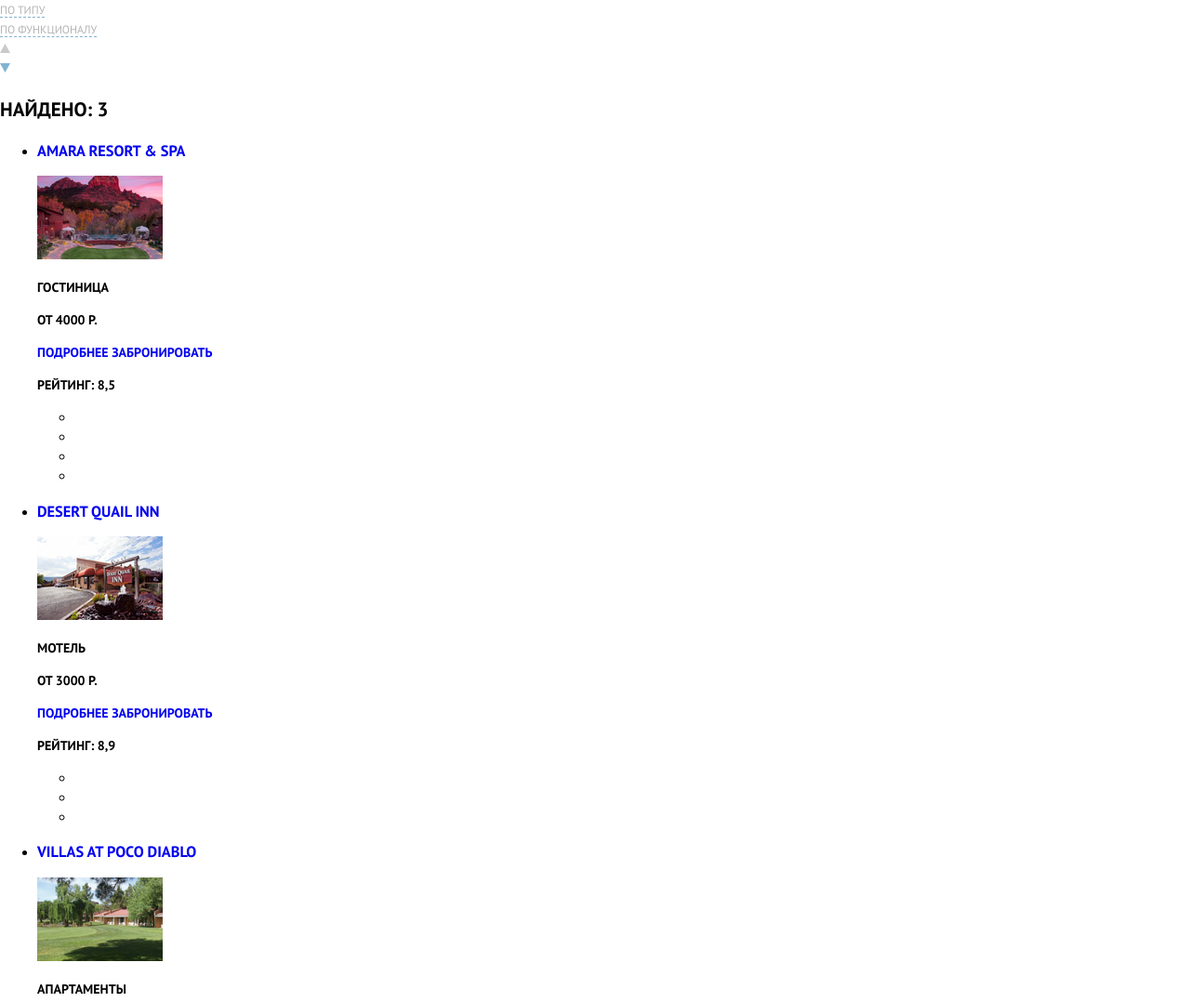
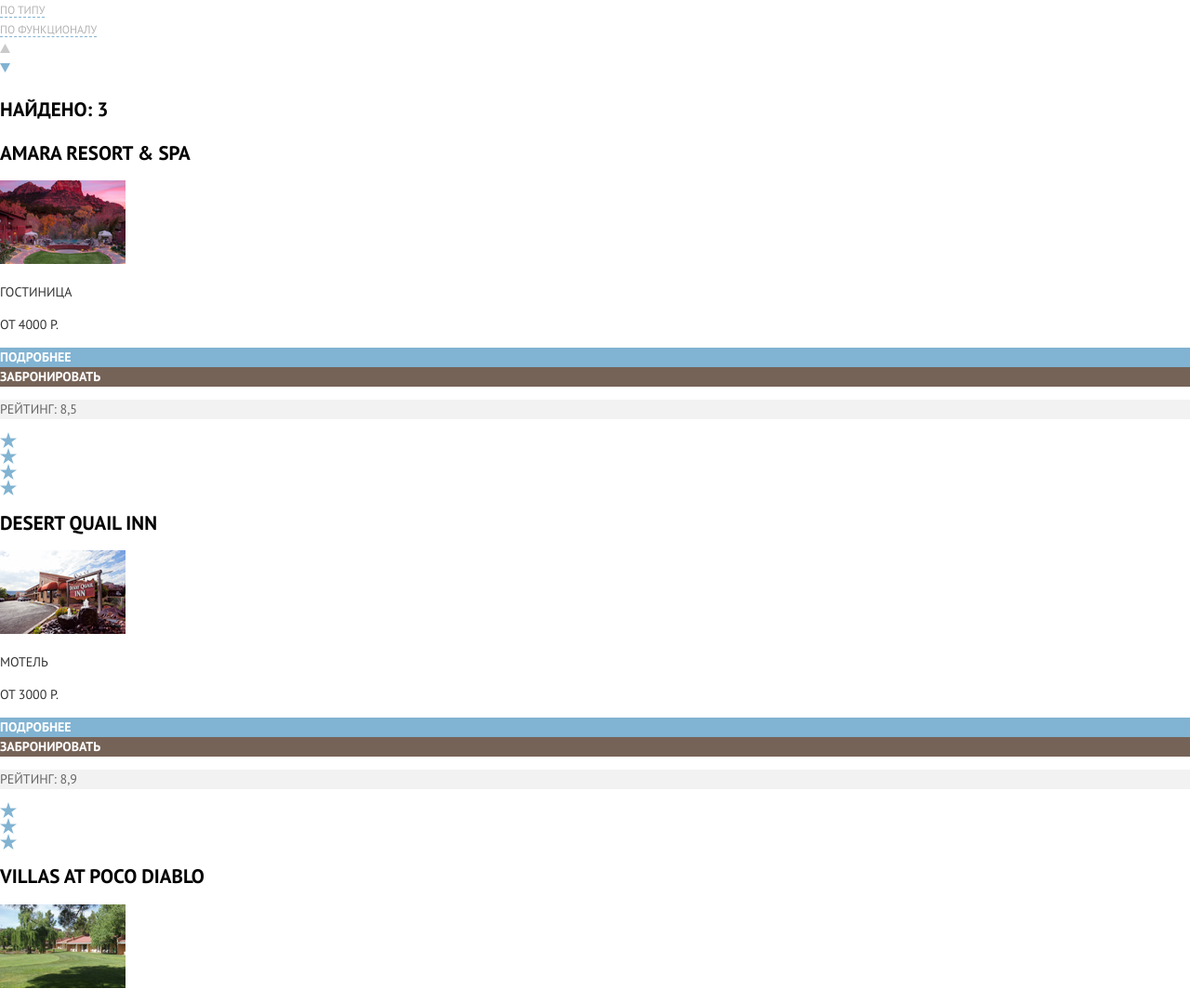
Before and after one commit to zakharovdm/1214637-sedona-30, a plain HTML site: page catalog.html in a window 1280 px wide. Shown: the part 455-1533 px from the top of the page at 93% size. Drawn offline with Linux system fonts and the light colour scheme.

Commit message:
Базовая стилизация страницы каталога

```diff
--- a/catalog.html
+++ b/catalog.html
@@ -125,7 +125,7 @@
           </div>
           <a class="catalog-button-details" href="blank.html">Подробнее</a>
           <a class="catalog-button-tobook" href="blank.html">Забронировать</a>
-          <p class="home-rating">Рейтинг: <span class="number-rating">8,5</span></p>
+          <p class="home-rating">Рейтинг: <span class="home-rating number-rating">8,5</span></p>
           <ul class="stars-list">
             <li class="star-item"><span></span></li>
             <li class="star-item"><span></span></li>
--- a/css/style.css
+++ b/css/style.css
@@ -22,6 +22,7 @@
   --basic-black: #000000;
   --basic-black-rgb: 0, 0, 0;
   --basic-dark-gray: #333333;
+  --basic-darked-gray: #666666;
   --basic-light-gray: #EEEEEE;
   --basic-very-light-gray: #F2F2F2;
   --basic-gray: #BDBBBC;
@@ -289,6 +290,12 @@
   border: 2px solid var(--basic-white);
 }
 
+.filter-form__button:hover,
+.filter-form__button:focus {
+  color: var(--basic-black);
+  background-color: var(--basic-white);
+}
+
 /* sorting */
 
 .inner-sorting h2,
@@ -311,6 +318,17 @@
   border-bottom: 1px dashed var(--basic-blue);
 }
 
+.sorting-item a:hover,
+.sorting-item a:focus {
+  color: var(--basic-blue);
+}
+
+.sorting-item a:active {
+  color: var(--basic-black);
+
+  border-bottom: none;
+}
+
 .sorting-item-active a {
   color: var(--basic-blue);
 
@@ -329,9 +347,106 @@
   fill: var(--basic-blue);
 }
 
+.sorting-trg-link:hover path,
+.sorting-trg-link:focus path {
+  fill: var(--basic-black);
+}
+
+.sorting-trg-link:active path {
+  fill: var(--basic-blue);
+}
+
 .results {
   font-size: 21px;
   line-height: 26px;
+}
+
+/* catalog */
+
+.catalog-list {
+  margin: 0;
+  padding: 0;
+
+  list-style: none;
+}
+
+.catalog-item-link {
+  font-size: 21px;
+  line-height: 26px;
+  color: var(--basic-black);
+}
+
+.catalog-item-link:hover,
+.catalog-item-link:focus {
+  color: var(--basic-blue);
+}
+
+.catalog-item-link:active {
+  color: rgba(var(--basic-black-rgb), 0.3);
+}
+
+.catalog-feature p {
+  font-weight: 400;
+  color: var(--basic-dark-gray);
+}
+
+.catalog-button-details,
+.catalog-button-tobook {
+  display: block;
+
+  color: var(--basic-white);
+}
+
+.catalog-button-details {
+  background-color: var(--basic-blue);
+}
+
+.catalog-button-details:hover,
+.catalog-button-details:focus {
+  background-color: var(--basic-desaturated-blue);
+}
+
+.catalog-button-details:active {
+  color: rgba(var(--basic-white-rgb), 0.3);
+
+  background-color: var(--basic-moderate-blue);
+}
+
+.catalog-button-tobook {
+  background-color: var(--basic-brown);
+}
+
+.catalog-button-tobook:hover,
+.catalog-button-tobook:focus {
+  background-color: var(--basic-dark-brown);
+}
+
+.catalog-button-tobook:active {
+  color: rgba(var(--basic-white-rgb), 0.3);
+
+  background-color: var(--basic-desaturated-brown);
+}
+
+.home-rating {
+  font-weight: 400;
+  color: var(--basic-darked-gray);
+
+  background-color: var(--basic-very-light-gray);
+}
+
+.stars-list {
+  margin: 0;
+  padding: 0;
+
+  list-style: none;
+}
+
+.star-item {
+  width: 18px;
+  height: 17px;
+
+  background-image: url(../img/icons/icon-star.svg);
+  background-repeat: no-repeat;
 }
 
 /* footer */
```
Also changed, not shown: img/icons/icon-star.svg (added).
